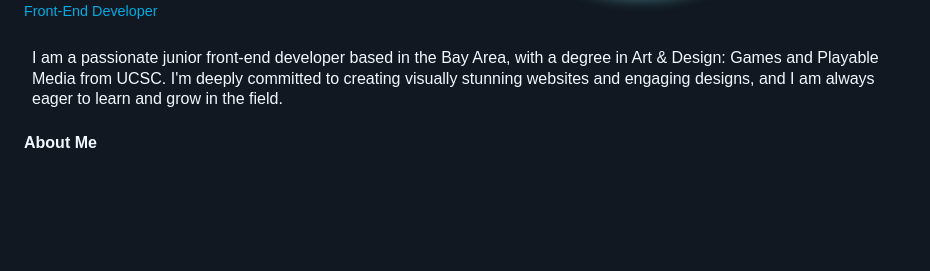
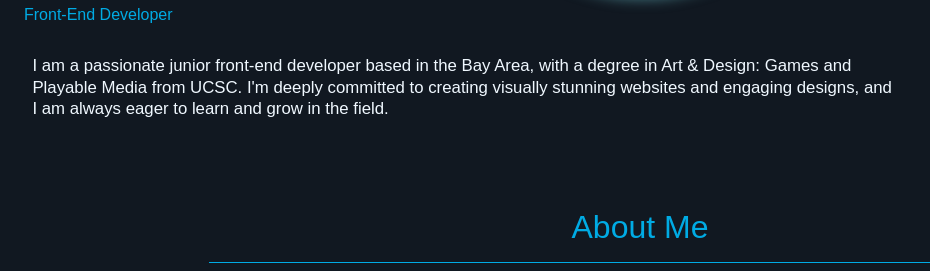
Before and after one commit to jaabarri/WebPortfolio, a plain HTML site: page index.html in a window 1280 px wide. Shown: the part 556-827 px from the top of the page, without its empty margins (0-930 px from the left). Before the commit the page ends 800 px from the top, so only its background shows below. Drawn offline with Linux system fonts and the light colour scheme.

Commit message:
about section additions

```diff
--- a/index.html
+++ b/index.html
@@ -53,6 +53,7 @@
 
         <section class="about-section">
             <h4>About Me</h4>
+            <div class="bottom-border"></div>
 
         </section>
 
--- a/styles.css
+++ b/styles.css
@@ -132,7 +132,7 @@ nav {
 .hero-container h1 {
     margin: .55em 0em .35em 0em;
     font-weight: 100;
-    font-size: 1.15em;
+    font-size: 1.15rem;
 }
 
 .hero-container h2 {
@@ -145,7 +145,7 @@ nav {
 .hero-container h3 {
     margin: 2em 0em .35em 0em;
     color: #00abe4;
-    font-size: .9em;
+    font-size: 1em;
     font-weight: 100;
 }
 
@@ -182,7 +182,7 @@ nav {
 }
 
 .hero-container p {
-    font-size: 1em;
+    font-size: 1.05rem;
     font-weight: 100;
     padding: .5em;
     margin: 1em 0em;
@@ -200,6 +200,15 @@ nav {
 
 
 .about-section h4 {
+    text-align: center;
+    margin: 2em 0 .5em 0;
+    font-size: 2rem;
+    font-weight: 100;
+    color: #00abe4;
+}
 
-
-}
+.bottom-border {
+    width: 70%;
+    display: block;
+    margin: 0em auto;
+    border-top: #00abe4 .5px solid;
```
